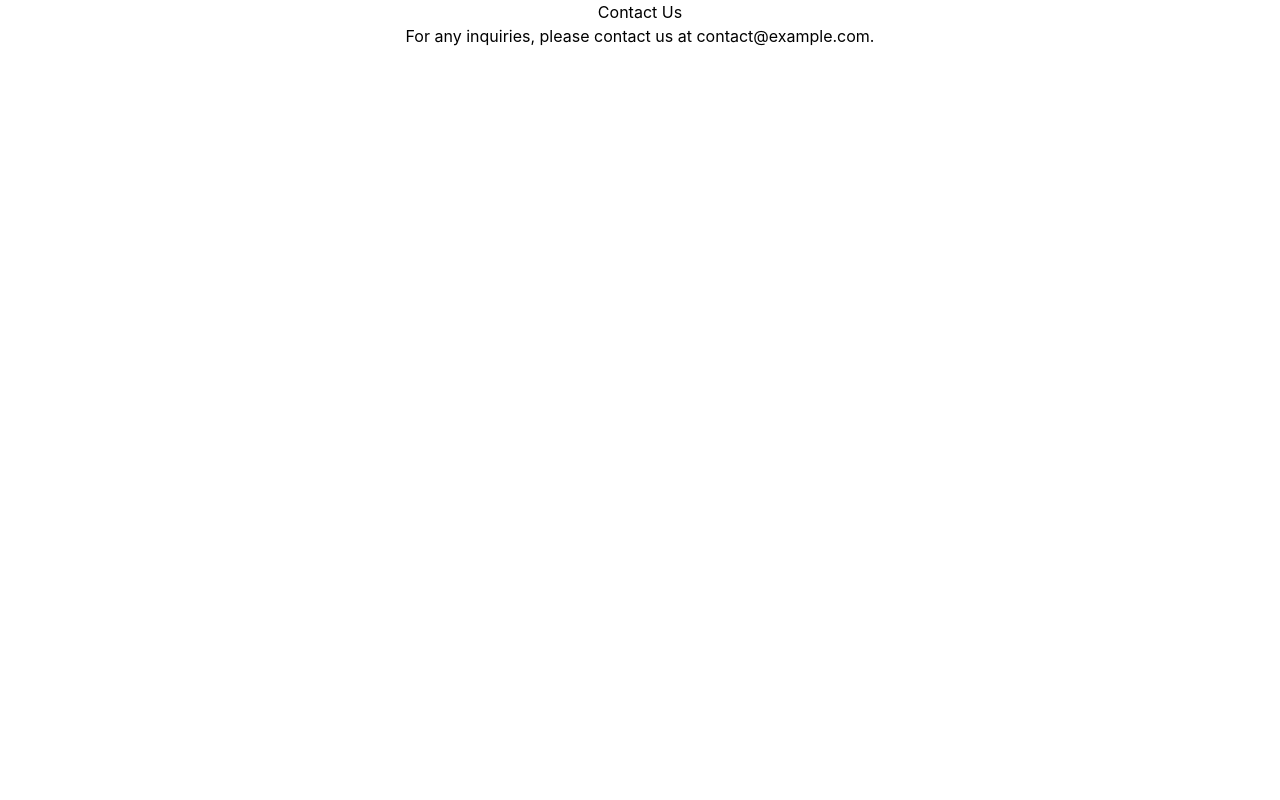
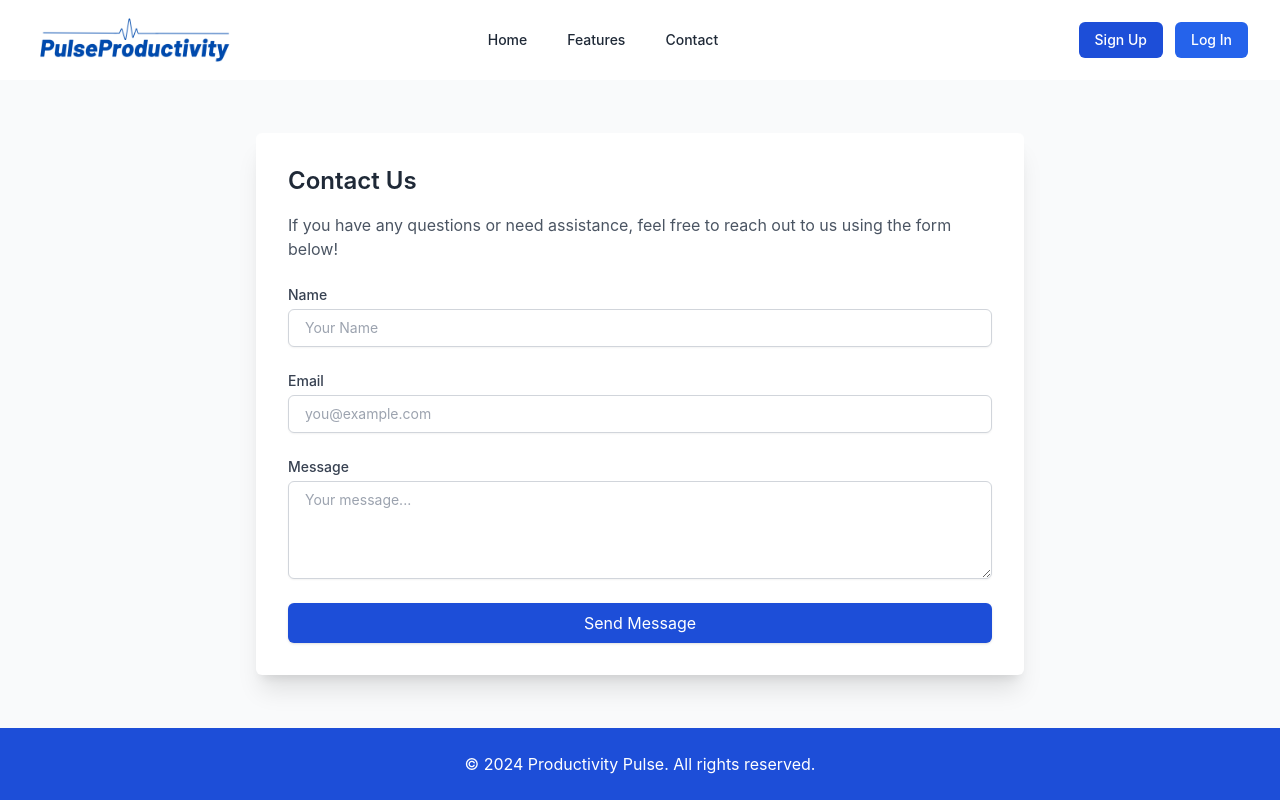
Before and after one commit to aditya-shrey/productivity-pulse, a React (Create React App) app: page /contact in a window 1280 px wide. Built offline with nearby package versions, Linux system fonts and the light colour scheme; no server answers.

Commit message:
More UI edits

```diff
--- a/src/components/Navbar.js
+++ b/src/components/Navbar.js
@@ -10,20 +10,22 @@ const Navbar = ({ signInWithGoogle }) => {
             <img className="h-11 w-auto mr-56" src={logo} alt="Logo" />
             <div className="hidden md:block">
               <div className="ml-4 flex items-baseline space-x-4">
-                <a href="#" className="text-gray-800 hover:text-primary px-3 py-2 rounded-md text-sm font-medium">Home</a>
+                <a href="/" className="text-gray-800 hover:text-primary px-3 py-2 rounded-md text-sm font-medium">Home</a>
                 <a href="#" className="text-gray-800 hover:text-primary px-3 py-2 rounded-md text-sm font-medium">Features</a>
-                <a href="#" className="text-gray-800 hover:text-primary px-3 py-2 rounded-md text-sm font-medium">Help</a>
-                <a href="#" className="text-gray-800 hover:text-primary px-3 py-2 rounded-md text-sm font-medium">Contact</a>
+                <a href="/contact" className="text-gray-800 hover:text-primary px-3 py-2 rounded-md text-sm font-medium">Contact</a>
               </div>
             </div>
           </div>
           <div className="hidden md:block">
             <div className="ml-4 flex items-center md:ml-6">
-              <button className="bg-primary text-white px-4 py-2 rounded-md text-sm font-medium">Sign Up</button>
+              <button className="bg-primary text-white px-4 py-2 rounded-md text-sm font-medium"
+                onClick={signInWithGoogle}
+              >Sign Up</button>
               <button
                 onClick={signInWithGoogle}
                 className="ml-3 bg-secondary text-white px-4 py-2 rounded-md text-sm font-medium"
               >
+
                 Log In
               </button>
             </div>
--- a/src/pages/auth/ContactPage.js
+++ b/src/pages/auth/ContactPage.js
@@ -1,12 +1,118 @@
-import React from 'react';
+import React, { useState } from 'react';
+import Navbar from '../../components/Navbar';
+import Banner from '../../components/Banner';
+import Footer from '../../components/Footer';
 
 function ContactPage() {
+  const [messageSent, setMessageSent] = useState(false);
+  const [formData, setFormData] = useState({ name: '', email: '', message: '' });
+
+  const handleChange = (e) => {
+    const { id, value } = e.target;
+    setFormData((prevData) => ({
+      ...prevData,
+      [id]: value,
+    }));
+  };
+
+  const handleSubmit = (event) => {
+    event.preventDefault();
+
+    setMessageSent(true);
+
+
+    setFormData({ name: '', email: '', message: '' });
+
+
+    setTimeout(() => setMessageSent(false), 2000);
+  };
+
   return (
-    <div>
-      <center>
-        <h2>Contact Us</h2>
-        <p>For any inquiries, please contact us at contact@example.com.</p>
-      </center>
+    <div className="relative flex flex-col min-h-screen overflow-hidden">
+      <Navbar />
+      <div className="flex-grow flex flex-col justify-center items-center bg-gray-50 px-4 sm:px-6 lg:px-8 py-8">
+        <div className="bg-white p-8 rounded-md shadow-xl w-full max-w-3xl">
+          <h1 className="text-2xl font-semibold text-gray-800 mb-4">Contact Us</h1>
+          <p className="text-gray-600 mb-6">
+            If you have any questions or need assistance, feel free to reach out to us using the form below!
+          </p>
+          <form onSubmit={handleSubmit} className="space-y-6">
+            <div>
+              <label htmlFor="name" className="block text-sm font-medium text-gray-700">
+                Name
+              </label>
+              <input
+                type="text"
+                id="name"
+                value={formData.name}
+                onChange={handleChange}
+                className="mt-1 block w-full px-4 py-2 border border-gray-300 rounded-md shadow-sm focus:ring-primary focus:border-primary sm:text-sm"
+                placeholder="Your Name"
+                required
+              />
+            </div>
+            <div>
+              <label htmlFor="email" className="block text-sm font-medium text-gray-700">
+                Email
+              </label>
+              <input
+                type="email"
+                id="email"
+                value={formData.email}
+                onChange={handleChange}
+                className="mt-1 block w-full px-4 py-2 border border-gray-300 rounded-md shadow-sm focus:ring-primary focus:border-primary sm:text-sm"
+                placeholder="you@example.com"
+                required
+              />
+            </div>
+            <div>
+              <label htmlFor="message" className="block text-sm font-medium text-gray-700">
+                Message
+              </label>
+              <textarea
+                id="message"
+                rows="4"
+                value={formData.message}
+                onChange={handleChange}
+                className="mt-1 block w-full px-4 py-2 border border-gray-300 rounded-md shadow-sm focus:ring-primary focus:border-primary sm:text-sm"
+                placeholder="Your message..."
+                required
+              />
+            </div>
+            <button
+              type="submit"
+              className="w-full py-2 px-4 bg-primary text-white rounded-md shadow hover:bg-secondary transition duration-150"
+            >
+              Send Message
+            </button>
+          </form>
+        </div>
+        {messageSent && (
+          <div className="fixed inset-0 flex justify-center items-center bg-black bg-opacity-50 z-50">
+            <div className="bg-white p-8 rounded-md shadow-lg flex items-center">
+              <svg
+                className="h-8 w-8 text-green-500 mr-3"
+                fill="none"
+                stroke="currentColor"
+                viewBox="0 0 24 24"
+                xmlns="http://www.w3.org/2000/svg"
+              >
+                <path
+                  strokeLinecap="round"
+                  strokeLinejoin="round"
+                  strokeWidth="2"
+                  d="M5 13l4 4L19 7"
+                />
+              </svg>
+              <div>
+                <p className="font-bold text-lg">Message sent</p>
+                <p className="text-sm text-gray-600">We'll reach out soon!</p>
+              </div>
+            </div>
+          </div>
+        )}
+      </div>
+      <Footer className="py-4" />
     </div>
   );
 }
--- a/src/pages/auth/SignInPage.js
+++ b/src/pages/auth/SignInPage.js
@@ -13,12 +13,12 @@ function SignInPage() {
       const result = await signInWithPopup(auth, provider);
       const user = result.user;
 
-      // Check if user exists in Firestore
+
       const userDocRef = doc(firestore, 'users', user.uid);
       const userDoc = await getDoc(userDocRef);
 
       if (!userDoc.exists()) {
-        // If user doesn't exist, create a new user entry
+
         await setDoc(userDocRef, {
           _createdAt: serverTimestamp(),
           _email: user.email,
@@ -49,8 +49,10 @@ function SignInPage() {
           </div>
           <div className="bg-white p-8 rounded-md shadow-xl flex-grow flex-shrink w-full max-w-md lg:w-1/3">
             <h2 className="text-xl font-semibold text-gray-800 mb-4">Get Started Today</h2>
-            <p className="text-gray-600 mb-4">Join thousands of teams already using Productivity Pulse to boost their productivity and streamline their workflows.</p>
-            <button className="w-full py-2 px-4 bg-primary text-white rounded-md shadow hover:bg-secondary transition duration-150 mb-4">
+            <p className="text-gray-600 mb-4">Set up your team on Productivity Pulse to boost your productivity and streamline your workflows.</p>
+            <button className="w-full py-2 px-4 bg-primary text-white rounded-md shadow hover:bg-secondary transition duration-150 mb-4"
+              onClick={signInWithGoogle}
+            >
               Create an Account
             </button>
             <button className="w-full py-2 px-4 bg-secondary text-white rounded-md shadow hover:bg-primary transition duration-150">
--- a/src/pages/dashboard/Members.js
+++ b/src/pages/dashboard/Members.js
@@ -1,14 +1,6 @@
 import React from 'react';
 
 function Members({ members, inviteEmail, setInviteEmail, inviteUser, confirmRemoveUser, team, auth }) {
-  const getRandomPastelColor = () => {
-    const r = Math.floor((Math.random() * 127) + 127);
-    const g = Math.floor((Math.random() * 127) + 127);
-    const b = Math.floor((Math.random() * 127) + 127);
-    return `rgb(${r}, ${g}, ${b})`;
-  };
-
-  const symbols = ['🌿', '🌟', '🌵',  '🍀', '🌼', '🍄', '🌈', '🎈', '🍁', '🌻', '🍇', '🍉', '🌺', '🍒', '🍎', '🌲', '🌳', '🌷'];
 
   const handleInvite = () => {
     inviteUser(inviteEmail, team);
@@ -20,16 +12,23 @@ function Members({ members, inviteEmail, setInviteEmail, inviteUser, confirmRemo
       <div>
         <h2 className="text-2xl font-bold mb-6">Members</h2>
         <ul className="space-y-4">
-          {members.map((member, index) => (
+          {members.map((member) => (
             <li key={member.id} className="p-4 bg-gray-50 rounded-lg shadow">
               <div className="flex justify-between items-center">
                 <div className="flex items-center">
-                  <div
-                    style={{ backgroundColor: getRandomPastelColor() }}
-                    className="flex items-center justify-center w-10 h-10 rounded-full mr-4 text-2xl"
-                  >
-                    {symbols[index % symbols.length]}
-                  </div>
+                  {member.photoURL ? (
+                    <img
+                      src={member._photoURL}
+                      alt={member._name}
+                      className="w-10 h-10 rounded-full mr-4"
+                    />
+                  ) : (
+                    <div
+                      className="flex items-center justify-center w-10 h-10 rounded-full mr-4 bg-gray-200 text-gray-600"
+                    >
+                      {member._name[0]}
+                    </div>
+                  )}
                   <p className="font-semibold text-xl">{member._name}</p>
                 </div>
                 {auth.currentUser.uid === team._admin && member.id !== team._admin && (
--- a/src/pages/dashboard/TeamDashboardPage.js
+++ b/src/pages/dashboard/TeamDashboardPage.js
@@ -2,7 +2,7 @@ import React, { useState, useEffect, useCallback } from 'react';
 import { useParams, useNavigate } from 'react-router-dom';
 import { doc, collection, query, getDocs, addDoc, updateDoc, serverTimestamp, getDoc, arrayRemove } from 'firebase/firestore';
 import { auth, firestore } from '../../firebase/firebase';
-import { FaCog, FaHome, FaTasks, FaComments, FaUsers, FaChartLine, FaArchive, FaPlus, FaSearch } from 'react-icons/fa';
+import { FaCog, FaHome, FaTasks, FaComments, FaUsers, FaChartLine, FaArchive, FaPlus} from 'react-icons/fa';
 import { FaTrashAlt, FaTimes, FaUserPlus } from 'react-icons/fa';
 import Select from 'react-select';
 
@@ -332,19 +332,8 @@ function TeamDashboardPage() {
     <div className="min-h-screen flex flex-col bg-gray-100">
       <div className="flex flex-row h-screen overflow-hidden">
       <div className="w-64 bg-gray-900 text-white flex flex-col h-full shadow-lg">
-  <div className="flex items-center justify-between p-4 bg-gray-800">
-    <h1 className="text-lg font-bold">{team._name}</h1>
-  </div>
-  <div className="flex items-center p-4 bg-gray-800">
-    <FaSearch className="mr-2" />
-    <input
-      type="text"
-      placeholder="Search"
-      className="flex-1 bg-gray-800 border-none text-white focus:outline-none"
-    />
-    <button className="ml-2 bg-orange-600 p-2 rounded hover:bg-orange-500">
-      <FaPlus />
-    </button>
+  <div className="flex items-center justify-between p-4 pb-6 pt-4 bg-gray-800">
+    <h1 className="text-2xl font-bold">{team._name}</h1>
   </div>
   <button
     className={`flex items-center px-4 py-2 text-left hover:bg-gray-700 ${view === 'tasks' && 'bg-gray-700'}`}
@@ -443,6 +432,7 @@ function TeamDashboardPage() {
               {view === 'members' && (
                 <div className="h-full overflow-y-auto">
                   <Members
+                    usernames={usernames.photoURL}
                     members={members}
                     inviteEmail={inviteEmail}
                     setInviteEmail={setInviteEmail}
--- a/tailwind.config.js
+++ b/tailwind.config.js
@@ -6,8 +6,8 @@ module.exports = {
   theme: {
     extend: {
       colors: {
-        primary: '#2d3748',
-        secondary: '#4a5568',
+        primary: '#1D4ED8',
+        secondary: '#2563EB',
       },
     },
   },
```
Also changed, not shown: src/assets/logo.png.
